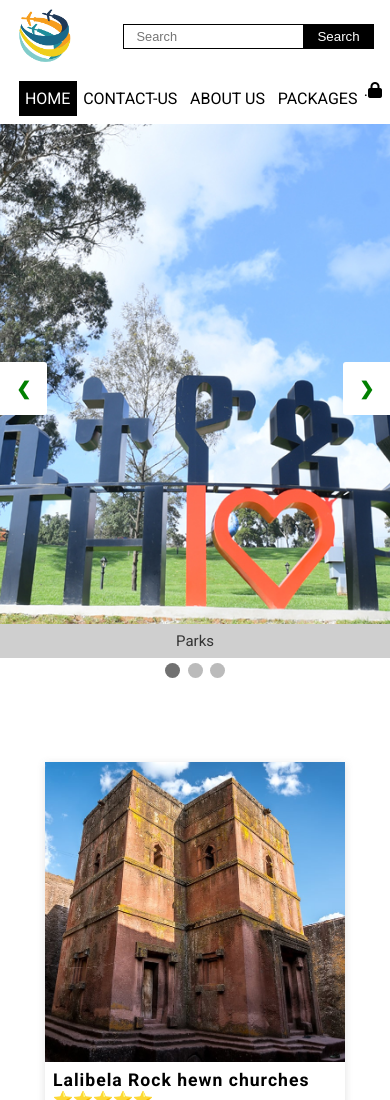
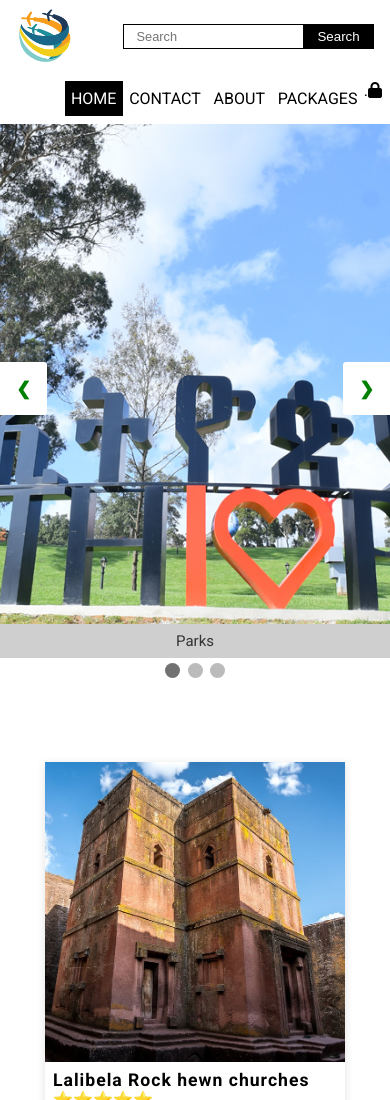
Before and after one commit to hayatshifa/UGR-9771-13, a plain HTML site: page index.html in a window 390 px wide. Shown: the top 1100 px of the page. Drawn offline with Linux system fonts and the light colour scheme.

Commit message:
fixed responsiveness

```diff
--- a/index.html
+++ b/index.html
@@ -61,8 +61,8 @@
           <div class="lower">
             <div class="right">
               <a class="links" href="/UGR-9771-13/index.html" id="current__page"> Home </a>
-              <a class="links" href="/UGR-9771-13/contact.html"> Contact-Us </a>
-              <a class="links" href="/UGR-9771-13/about.html"> About Us </a>
+              <a class="links" href="/UGR-9771-13/contact.html"> Contact </a>
+              <a class="links" href="/UGR-9771-13/about.html"> About</a>
               <a class="links" href="/UGR-9771-13/"> Packages </a>
               <a class="admin__link" href="/UGR-9771-13/adminstration.html"
                 > .<i class="fa-solid fa-lock"></i
```
Also changed, not shown: about.html (+2 -2 lines), contact.html (+2 -2 lines), siteDetail.html (+2 -2 lines).
